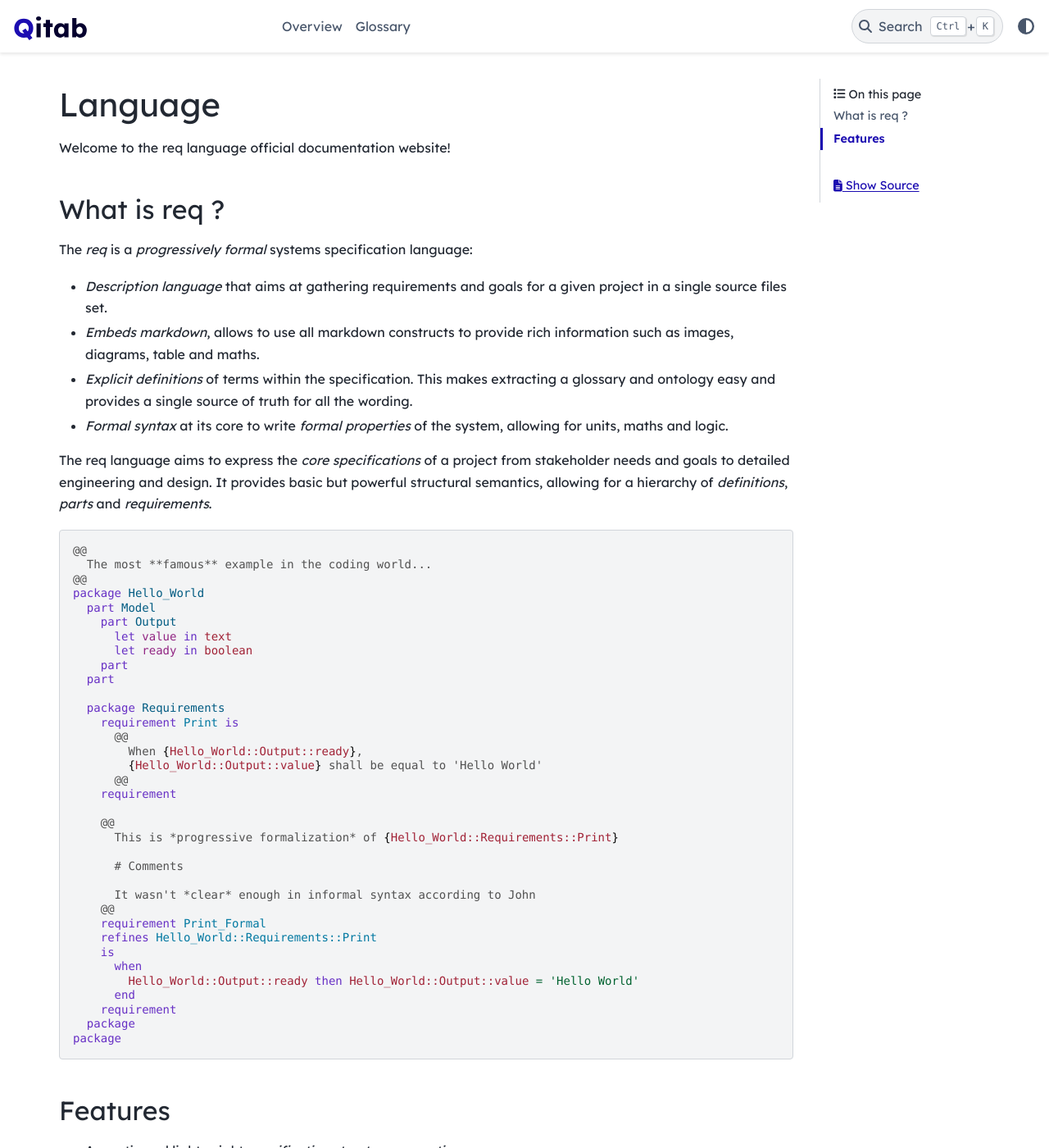
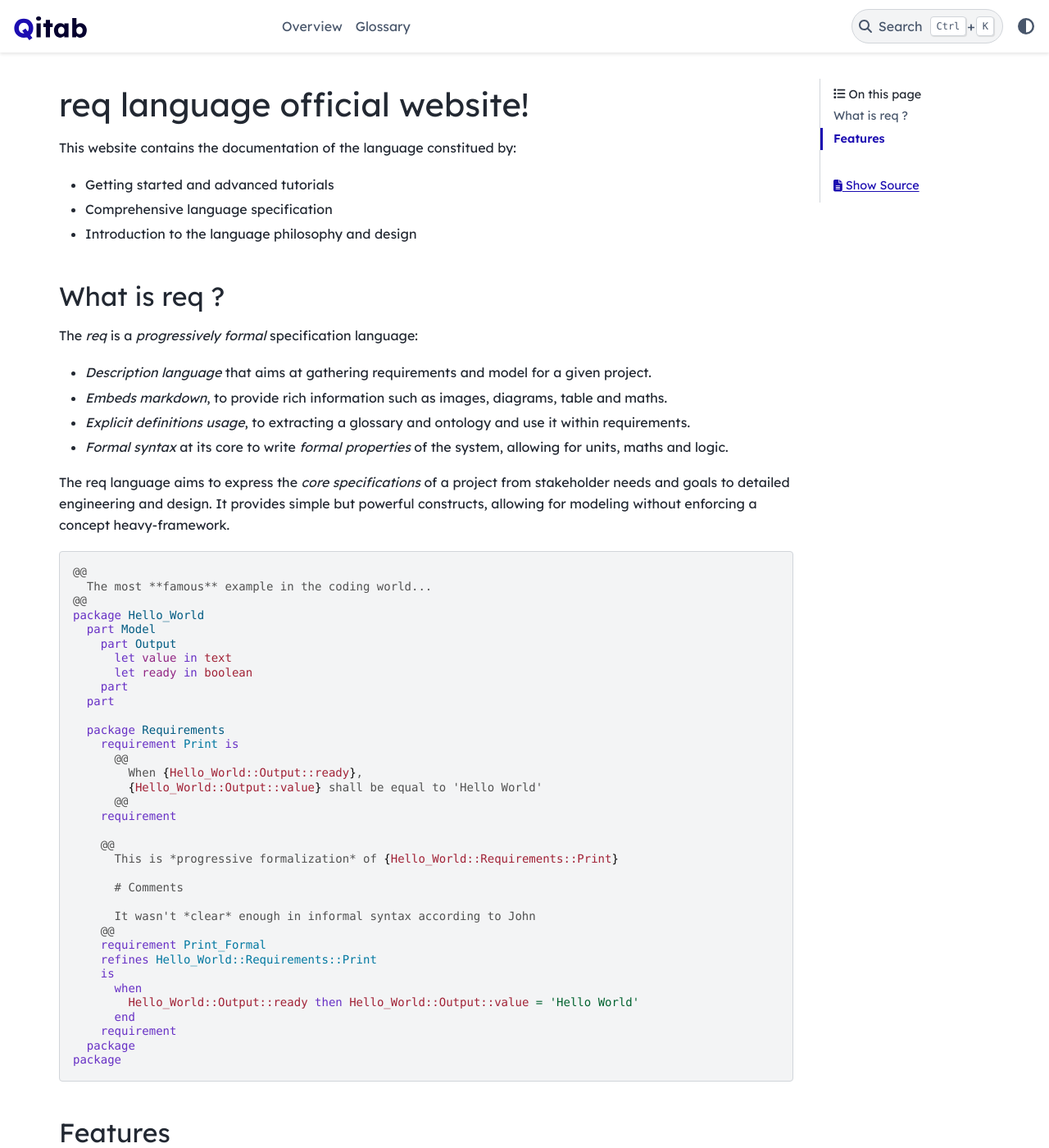
Before and after one commit to req-lang/lang-doc, a Sphinx documentation site: the page built from source/index.rst, in a window 1280 px wide and 1400 px high. Shown: the whole window at 82% size. Built offline with Sphinx 7.4.7 and the PyData theme 0.15.4, drawn with Linux system fonts in a browser that asks for light colours; some of the changed text lies outside the part shown.

Commit message:
refining index

```diff
--- a/source/index.rst
+++ b/source/index.rst
@@ -1,22 +1,26 @@
-Language
+req language official website!
 ======================
 
-Welcome to the req language official documentation website!
+This website contains the documentation of the language constitued by:
+
+* Getting started and advanced tutorials
+* Comprehensive language specification
+* Introduction to the language philosophy and design
 
 What is req ?
 **********************
 
-The *req* is a *progressively formal* systems specification language:
+The *req* is a *progressively formal* specification language:
 
-* *Description language* that aims at gathering requirements and goals for a given project in a single source files set.
+* *Description language* that aims at gathering requirements and model for a given project.
 
-* *Embeds markdown*, allows to use all markdown constructs to provide rich information such as images, diagrams, table and maths.
+* *Embeds markdown*, to provide rich information such as images, diagrams, table and maths.
 
-* *Explicit definitions* of terms within the specification. This makes extracting a glossary and ontology easy and provides a single source of truth for all the wording.
+* *Explicit definitions usage*, to extracting a glossary and ontology and use it within requirements.
 
 * *Formal syntax* at its core to write *formal properties* of the system, allowing for units, maths and logic.
 
-The req language aims to express the *core specifications* of a project from stakeholder needs and goals to detailed engineering and design. It provides basic but powerful structural semantics, allowing for a hierarchy of *definitions*, *parts* and *requirements*.
+The req language aims to express the *core specifications* of a project from stakeholder needs and goals to detailed engineering and design. It provides simple but powerful constructs, allowing for modeling without enforcing a concept heavy-framework.
 
 .. code-block:: req
 
```
Also changed, not shown: other parts of source/index.rst (+4 -4 lines).
